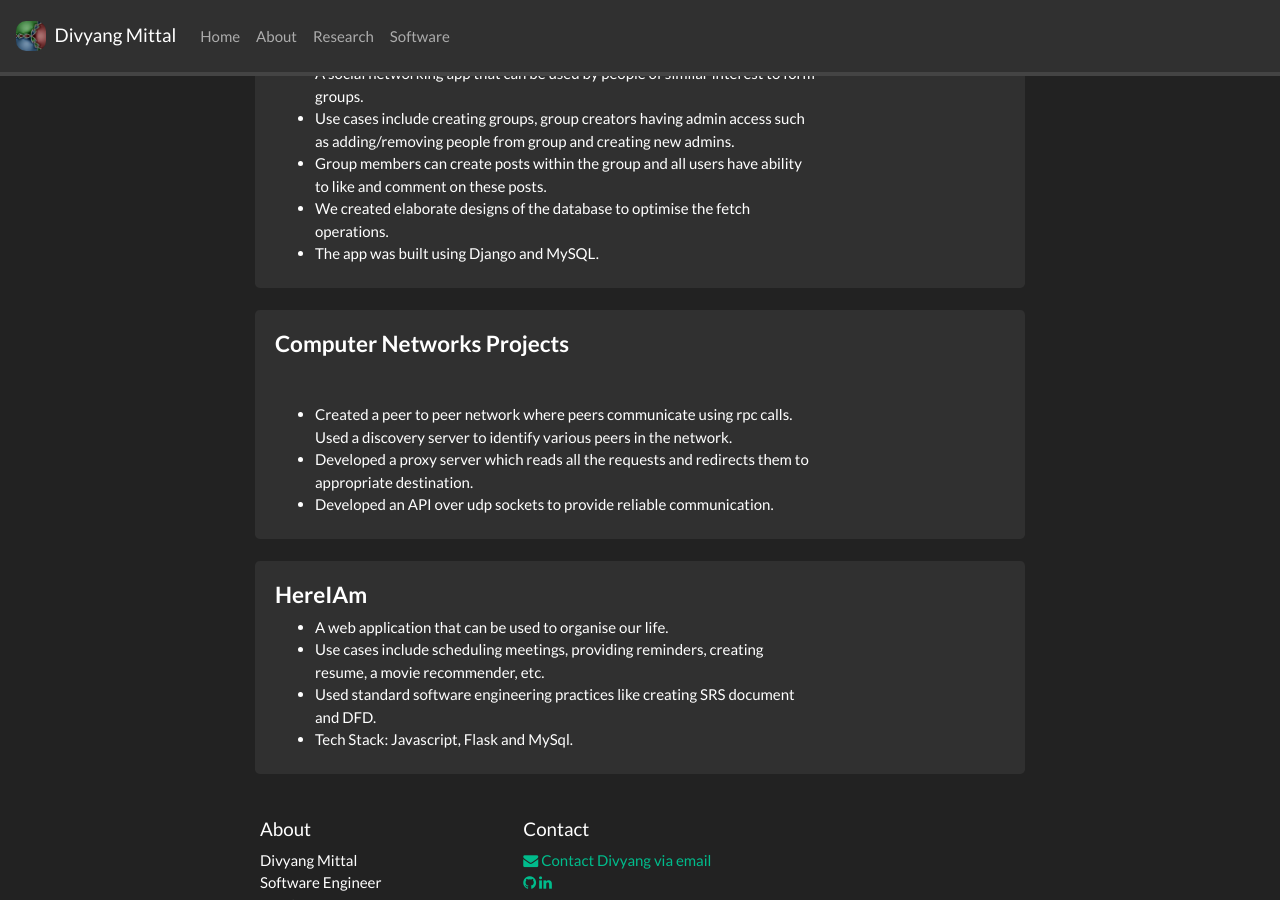
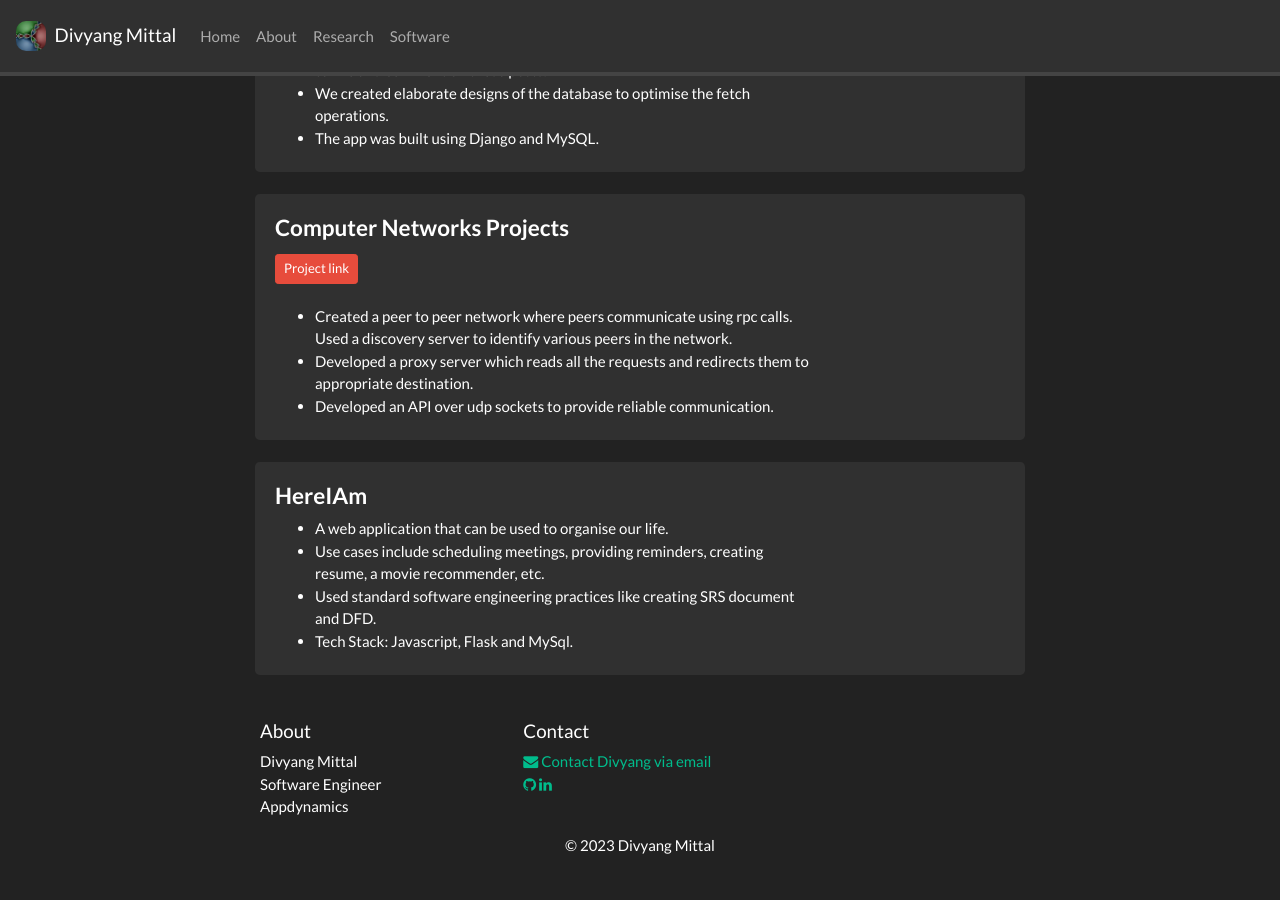
Before and after one commit to divyang-mittal/divyang-mittal.github.io, a Jekyll site: the page built from _pages/software.md, in a window 1280 px wide and 900 px high, scrolled down 1940 px. Built offline with Jekyll 4.4.1, drawn with Linux system fonts in a browser that asks for light colours; nearby versions of some CDN libraries; a style sheet for code colours, icons or effects is not loaded; after the commit the page ends 2812 px from its top, so only the background shows below that.

```diff
--- a/_pages/software.md
+++ b/_pages/software.md
@@ -66,7 +66,6 @@ solution. The tech stack also included Spark and Zeppelin.
 <div class="row align-items-end">
 <div class="col-md-9 col-sm-12">
 <h4><b>Distributed Key Value Store</b></h4>
-<br>
 - Implemented paxos library using Golang to create a distributed log to maintain sequential consistency of operations.
 - Utilized distributed log to serve client requests, ensuring at most once semantics.
 - Implemented model checking for verification of the logic as a state machine.
@@ -79,7 +78,6 @@ solution. The tech stack also included Spark and Zeppelin.
 <div class="row align-items-end">
 <div class="col-md-9 col-sm-12">
 <h4><b>Lexical Complexity Prediction</b></h4>
-<br>
 - Developed a system to predict lexical complexity of words in English Sentences on a 5 - point scale.
 - Designed a Hybrid Machine Learning Model, achieving Pearson’s r of 0.74 on test data.
 - Experimented with models GPT2, RoBERTa achieving best Pearson’s r of 0.8 on test data.
@@ -91,7 +89,6 @@ solution. The tech stack also included Spark and Zeppelin.
 <div class="row align-items-end">
 <div class="col-md-9 col-sm-12">
 <h4><b>File System for Linux Kernel</b></h4>
-<br>
 - Devised a file system to perform CRUD operations on files and directories. Programmed in C for linux kernel.
 - Tested the file system by emulating a memory system of 4KB blocks.
 </div>
@@ -132,6 +129,7 @@ solution. The tech stack also included Spark and Zeppelin.
 <div class="row align-items-end">
 <div class="col-md-9 col-sm-12">
 <h4><b>Computer Networks Projects</b></h4>
+<a href="https://github.com/divyang-mittal/Academics/tree/main/sixth%20sem/networks%20lab" target="_blank"><button class="btn btn-danger btn-sm">Project link</button></a>
 <br>
 - Created a peer to peer network where peers communicate using rpc calls. Used a discovery server to identify various peers in the network.
 - Developed a proxy server which reads all the requests and redirects them to appropriate destination.
```
Also changed, not shown: _pages/about.md (+1 -1 lines).
